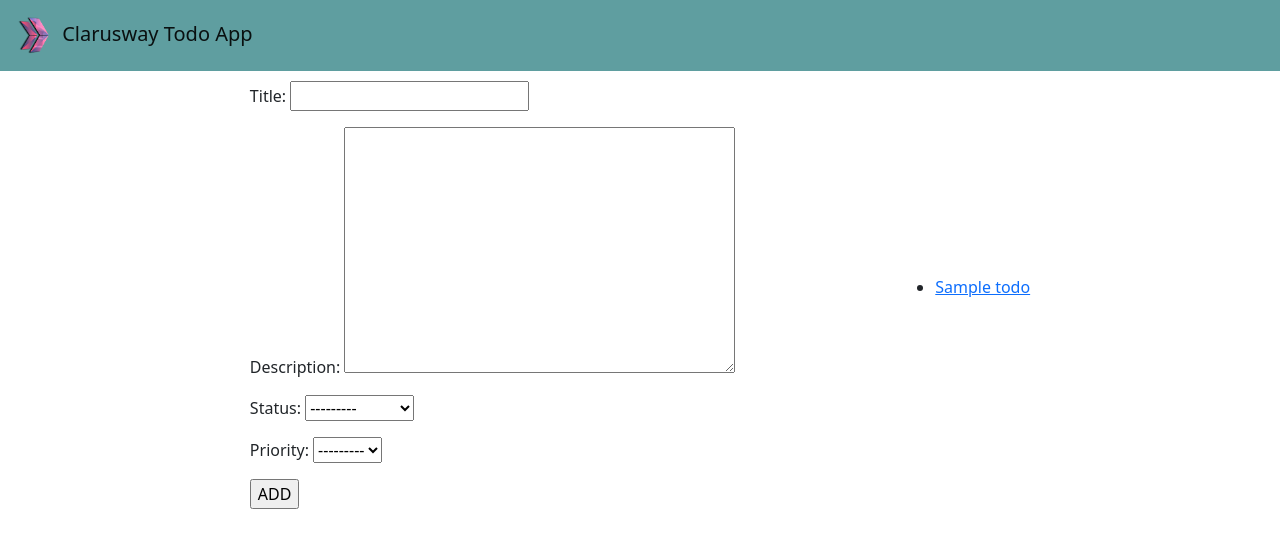
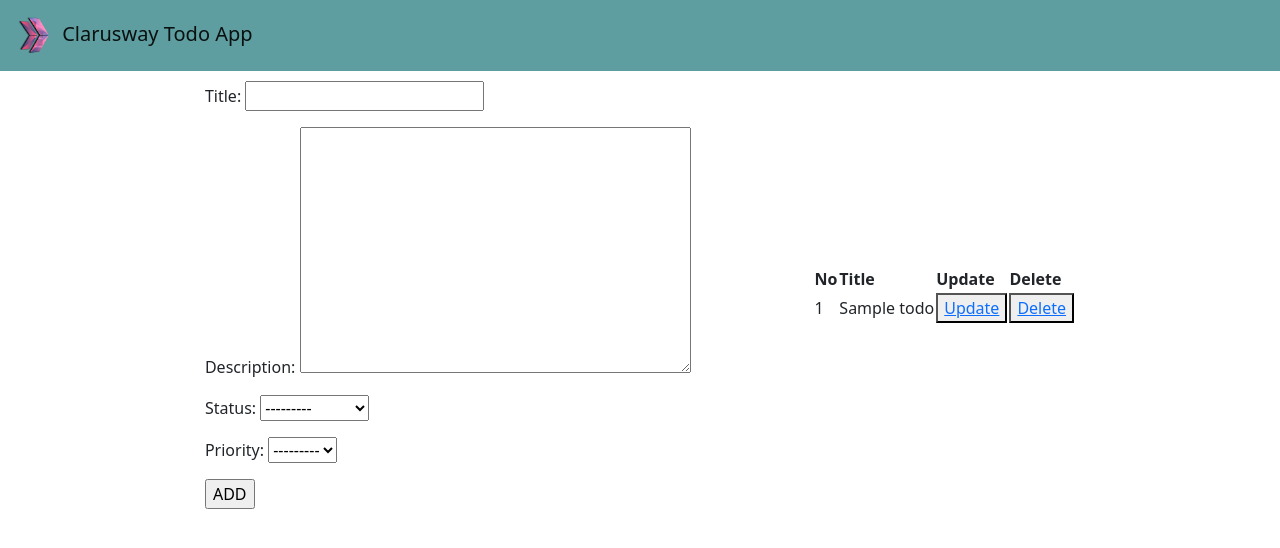
Before and after one commit to fatihh67-basarir/Django-Blog-App-Project, a Django app: page / in a window 1280 px wide. Shown: the top 548 px of the page. Run offline with Django 4.2, Linux system fonts and the light colour scheme; tables that the repository leaves empty hold one stand-in row (values such as "Sample post").

Commit message:
add file

```diff
--- a/todo/templates/todo/home.html
+++ b/todo/templates/todo/home.html
@@ -5,39 +5,36 @@
 <div class="container">
     <div>
 
-            <form action="/add/" method='POST'>
+<form action="/add/" method="POST">
     {% csrf_token %}
     {{form.as_p}}
-        <input type="submit" value= "ADD">
+    <input type="submit" value="ADD">
 </form>
-
 </div>
 
 <div>
-            <ul>
+	<table>
+        <thead>
+            <tr>
+                <th>No</th>
+                <th>Title</th>
+                <th>Update</th>
+                <th>Delete</th>
+            </tr>
+        </thead>
+        <tbody>
             {% for todo in todos  %}
-        <li >
-            <a href="{% url 'update' todo.id %}"> {{todo}} </a>
+                <tr>
+                    <td>{{forloop.counter}}</td>
+                    <td>{{todo.title}}</td>
+                    <td><button><a href="{% url 'update' todo.id %}">Update </a></button></td>
+                    <td><button><a href="{% url 'delete' todo.id %}">Delete </a></button></td>
 
-        </li>
-
+                </tr>
         {% endfor %}
-
-    </ul>
-
-
+        </tbody>
+    </table>
+</div>
 </div>
 
-    </div>
-
-
-
-
-
-
-
-
-
-
-
 {% endblock content %}
--- a/todo/urls.py
+++ b/todo/urls.py
@@ -1,9 +1,11 @@
+from ast import Delete
 from django.urls import path
-from .views import home, todo_create, todo_update
+from .views import home, todo_create, todo_delete, todo_update
 
 
 urlpatterns = [
     path("", home, name='home'),
     path("add/", todo_create, name='add'),
     path("update/<int:id>", todo_update, name='update'),
+    path("delete/<int:id>", todo_delete, name='delete'),
 ]
--- a/todo/views.py
+++ b/todo/views.py
@@ -1,9 +1,9 @@
 # from multiprocessing import context
-from multiprocessing import context
 from django.shortcuts import render, redirect
 from django.http import HttpResponse
 from .models import Todo
 from .forms import TodoForm
+from django.contrib import messages
 
 def home(request):
     todos = Todo.objects.all()
@@ -22,6 +22,7 @@ def todo_create(request):
         form = TodoForm(request.POST)
         if form.is_valid():
             form.save()
+            messages.success(request, "Todo created successsfuly")
             return redirect("home")
 
 
@@ -46,3 +47,16 @@ def todo_update(request, id):
         "form" : form
     }
     return render(request, "todo/todo_update.html", context)
+
+def todo_delete(request, id):
+    todo = Todo.objects.get(id=id)
+
+    if request.method == "POST":
+        todo.delete()
+        messages.warning(request, "Todo Delete !")
+        return redirect("home")
+
+    context = {
+        "todo" : todo
+    }
+    return render(request, "todo/todo_delete.html", context)
```
Also changed, not shown: todo/templates/todo/todo_delete.html (added, +14 -0 lines). Lines whose indentation alone changed are shown as unchanged.
